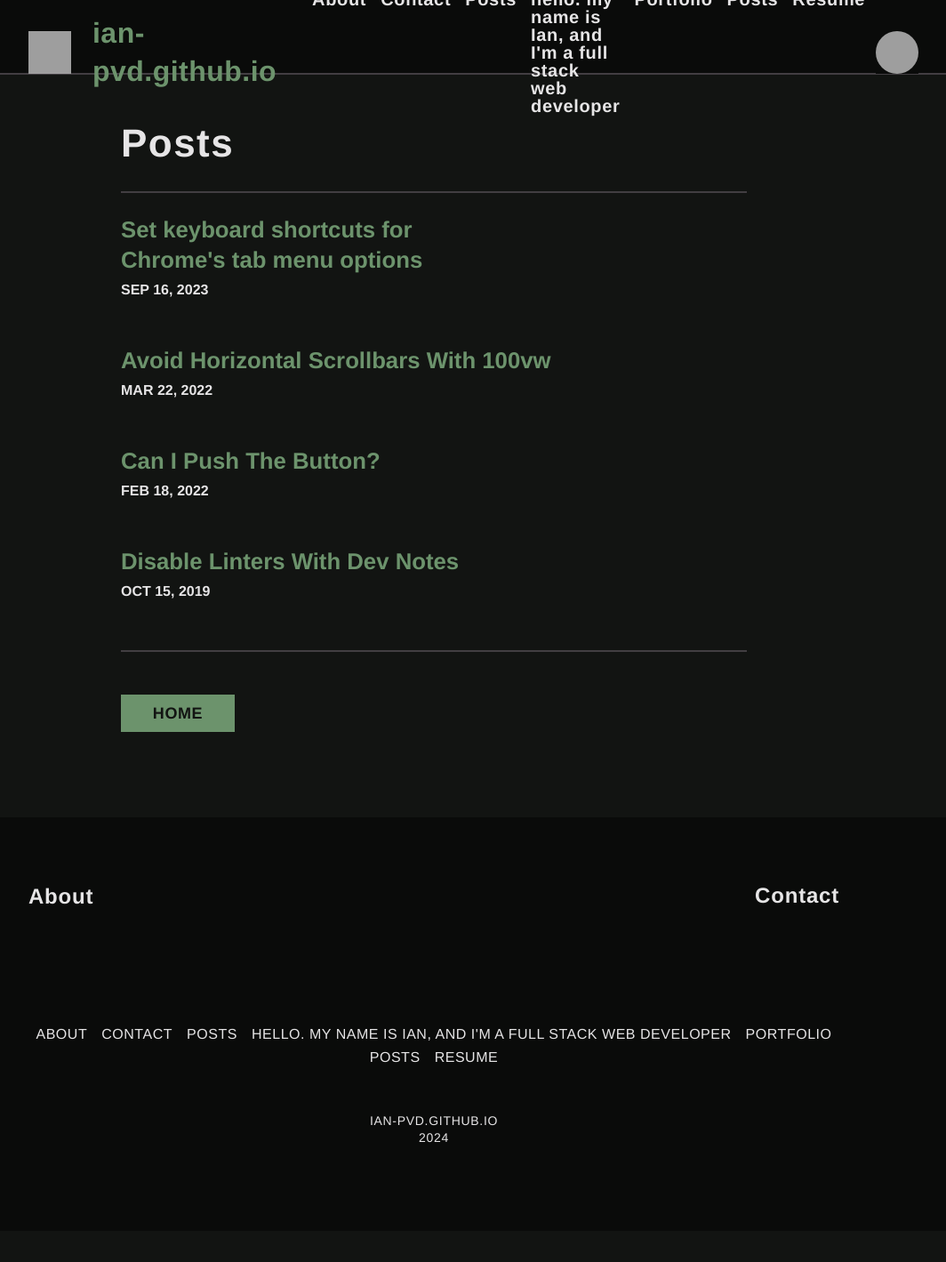
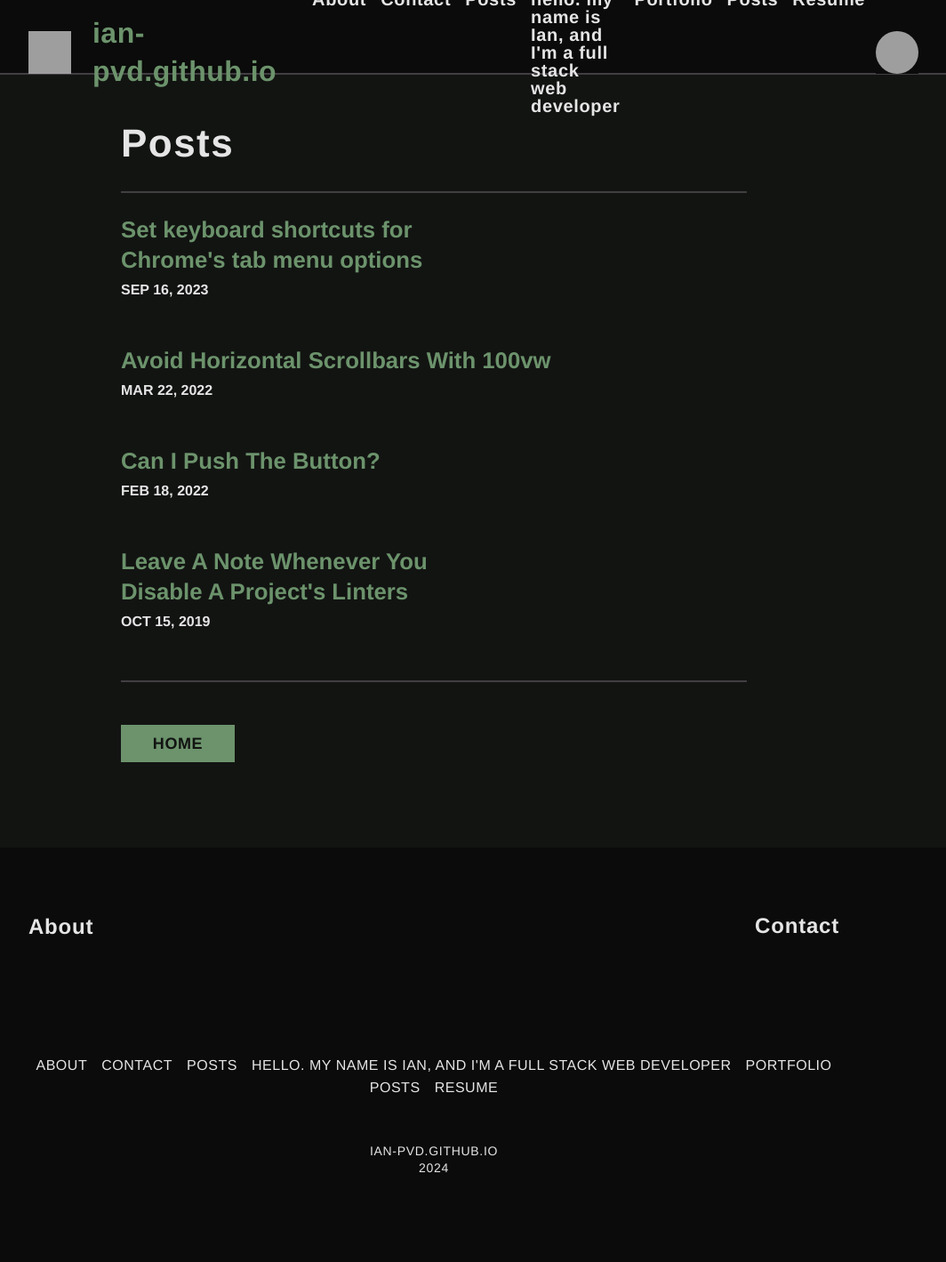
Before and after one commit to ian-pvd/ian-pvd.github.io, a Jekyll site: the page built from posts.md, in a window 1280 px wide. Shown: the whole page at 89% size, without its empty margins (152-1216 px from the left). Built offline with Jekyll 4.4.1, drawn with Linux system fonts in a browser that asks for light colours; before the commit the page ends 1384 px from its top, so only the background shows below that; grey boxes are pictures that could not be loaded.

Commit message:
Draft disable linters

```diff
--- a/_posts/2019-10-15-disable-linter-comments.md
+++ b/_posts/2019-10-15-disable-linter-comments.md
@@ -1,12 +1,12 @@
 ---
-title: "Disable Linters With Dev Notes"
+title: "Leave A Note Whenever You Disable A Project's Linters"
 layout: post
 topic: Engineering
 ---
 
 - If you're going to disable linters inline or for entire files: ALWAYS LEAVE A NOTE
 
-![Arrested Development: And that's why you always leave a note GIF](https://img.buzzfeed.com/buzzfeed-static/static/2015-02/5/19/enhanced/webdr03/anigif_enhanced-16154-1423182100-2.gif){:class="size-medium"}
+<!-- ![Arrested Development: And that's why you always leave a note GIF](https://img.buzzfeed.com/buzzfeed-static/static/2015-02/5/19/enhanced/webdr03/anigif_enhanced-16154-1423182100-2.gif){:class="size-medium"} -->
 
 - All The Syntax you need to do this right every time.
 - How to disable ES Lint with comments
```
